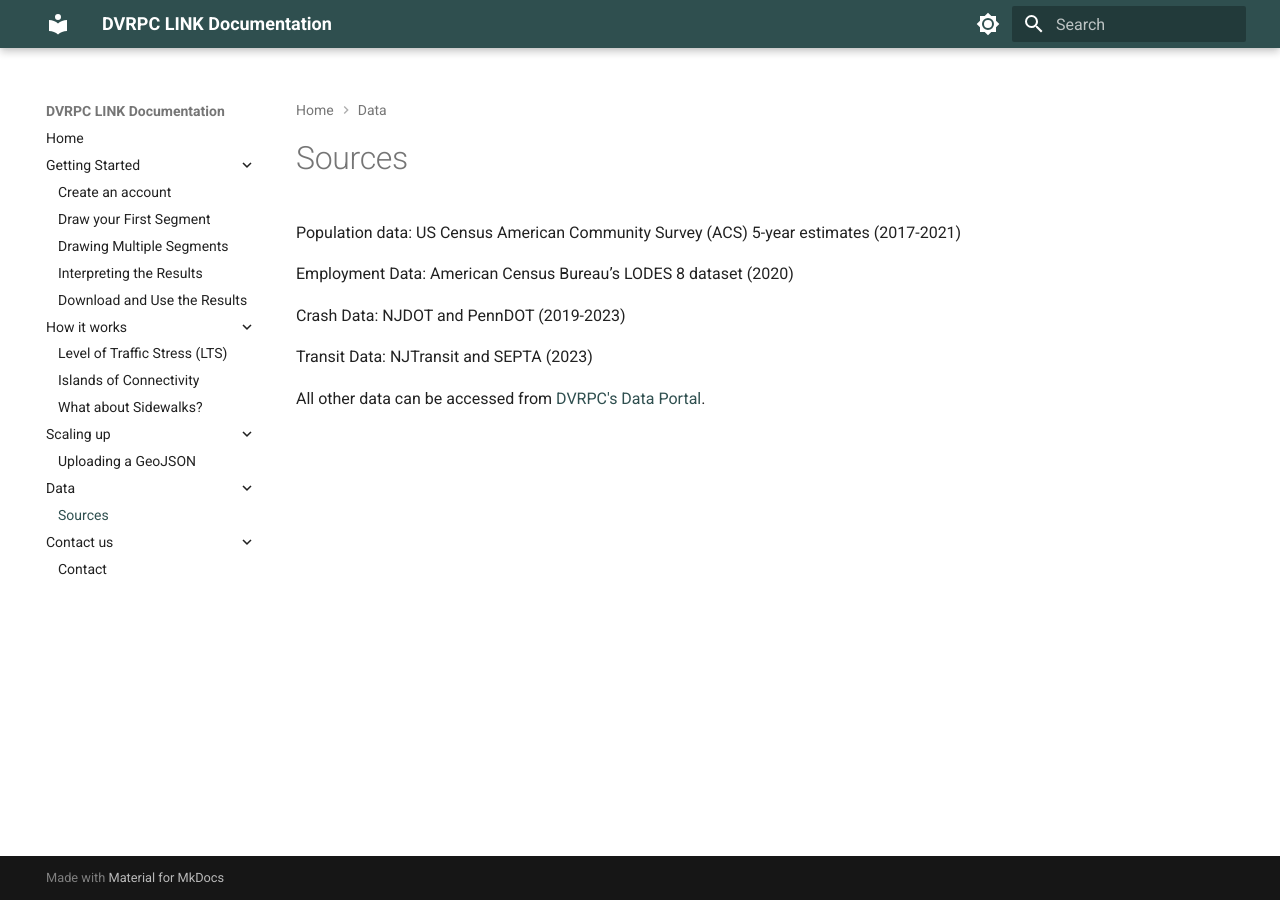
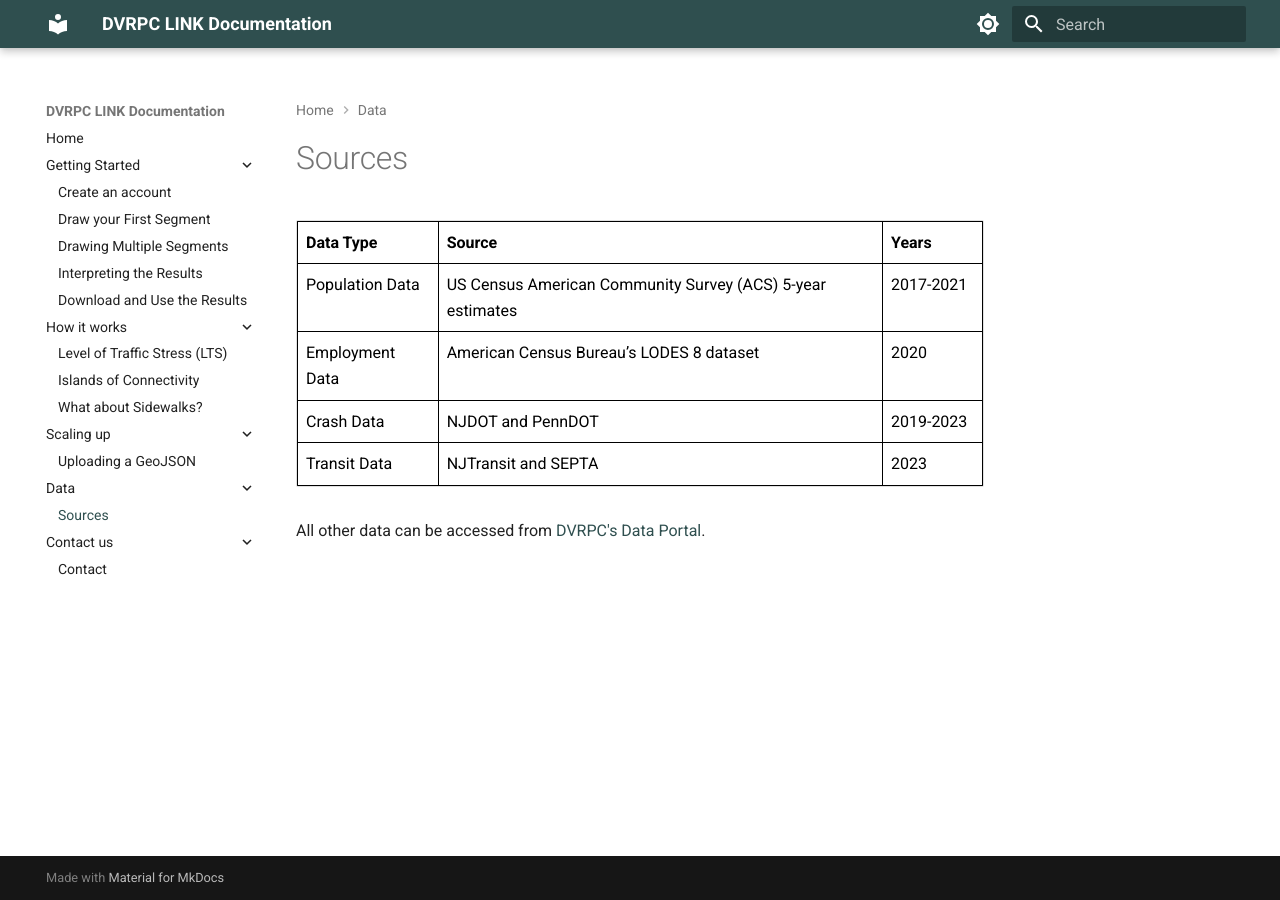
Before and after one commit to dvrpc/link-docs, an MkDocs documentation site: the page built from docs/data/sources.md, in a window 1280 px wide. Built offline with MkDocs 1.6.1 and Material for MkDocs 9.7.7, drawn with Linux system fonts in a browser that asks for light colours.

Commit message:
style as table

```diff
--- a/docs/data/sources.md
+++ b/docs/data/sources.md
@@ -1,9 +1,35 @@
-Population data: US Census American Community Survey (ACS) 5-year estimates (2017-2021)
-
-Employment Data: American Census Bureau’s LODES 8 dataset (2020)
-
-Crash Data: NJDOT and PennDOT (2019-2023)
-
-Transit Data: NJTransit and SEPTA (2023)
+<div id="plain-table">
+  <table>
+    <thead>
+      <tr>
+        <th>Data Type</th>
+        <th>Source</th>
+        <th>Years</th>
+      </tr>
+    </thead>
+    <tbody>
+      <tr>
+        <td>Population Data</td>
+        <td>US Census American Community Survey (ACS) 5-year estimates</td>
+        <td>2017-2021</td>
+      </tr>
+      <tr>
+        <td>Employment Data</td>
+        <td>American Census Bureau’s LODES 8 dataset</td>
+        <td>2020</td>
+      </tr>
+      <tr>
+        <td>Crash Data</td>
+        <td>NJDOT and PennDOT</td>
+        <td>2019-2023</td>
+      </tr>
+      <tr>
+        <td>Transit Data</td>
+        <td>NJTransit and SEPTA</td>
+        <td>2023</td>
+      </tr>
+    </tbody>
+  </table>
+</div>
 
 All other data can be accessed from [DVRPC's Data Portal](https://www.dvrpc.org/data/).
--- a/docs/stylesheets/extra.css
+++ b/docs/stylesheets/extra.css
@@ -4,25 +4,42 @@
   --md-primary-fg-color--dark: #2F4F4F;
 }
 
-/* Applying background colors only to the first column */
 .md-typeset__table table:not([class]) tbody tr:nth-child(1) td:first-child {
-    background-color: #008000; /* Dark Green for the first row */
+  background-color: #008000;
+  /* Dark Green for the first row */
 }
 
 .md-typeset__table table:not([class]) tbody tr:nth-child(2) td:first-child {
-    background-color: #90ee90; /* Light Green for the second row */
+  background-color: #90ee90;
+  /* Light Green for the second row */
 }
 
 .md-typeset__table table:not([class]) tbody tr:nth-child(3) td:first-child {
-    background-color: #ffff00; /* Yellow for the third row */
+  background-color: #ffff00;
+  /* Yellow for the third row */
 }
 
 .md-typeset__table table:not([class]) tbody tr:nth-child(4) td:first-child {
-    background-color: #ff0000; /* Red for the fourth row */
+  background-color: #ff0000;
+  /* Red for the fourth row */
 }
 
 
 .md-typeset__table table:not([class]) tbody tr td:first-child {
-    font-size: larger;
-    color: black;
+  font-size: larger;
+  color: black;
 }
+
+#plain-table table {
+  border-collapse: collapse;
+  width: 100%;
+}
+
+#plain-table th,
+#plain-table td {
+  border: 1px solid black !important;
+  padding: 8px !important;
+  background-color: transparent !important;
+  color: initial !important;
+  font-size: initial !important;
+}
```
